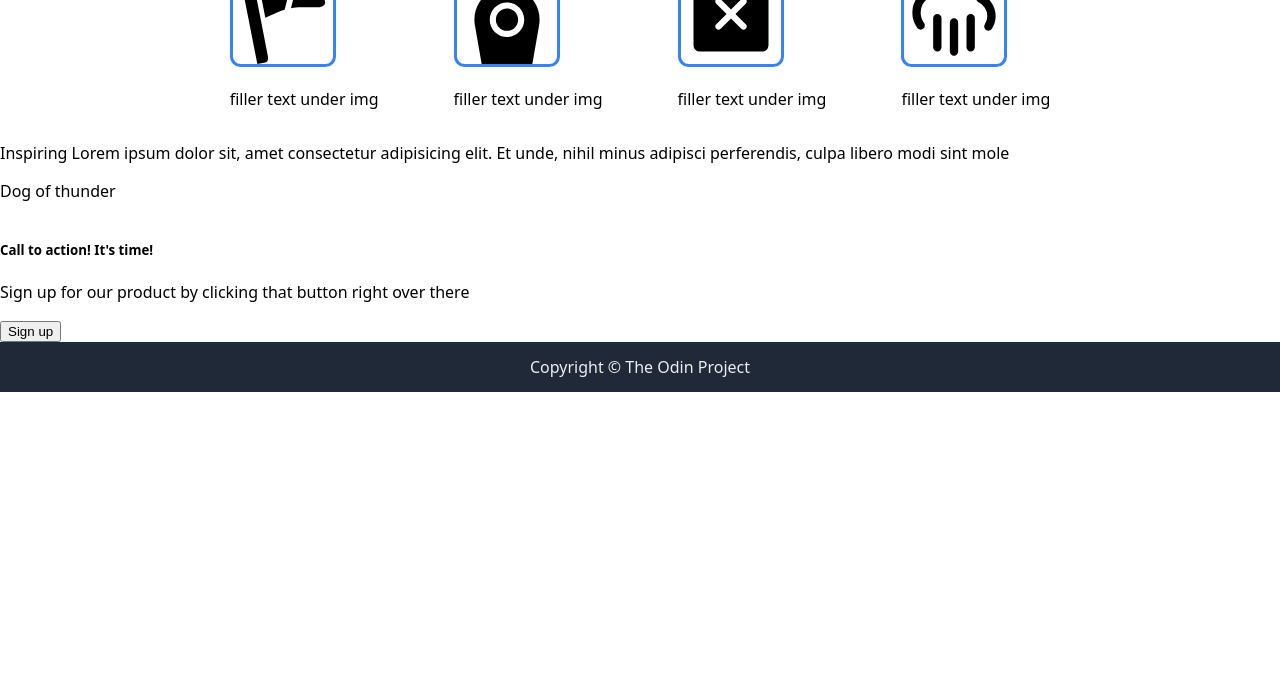
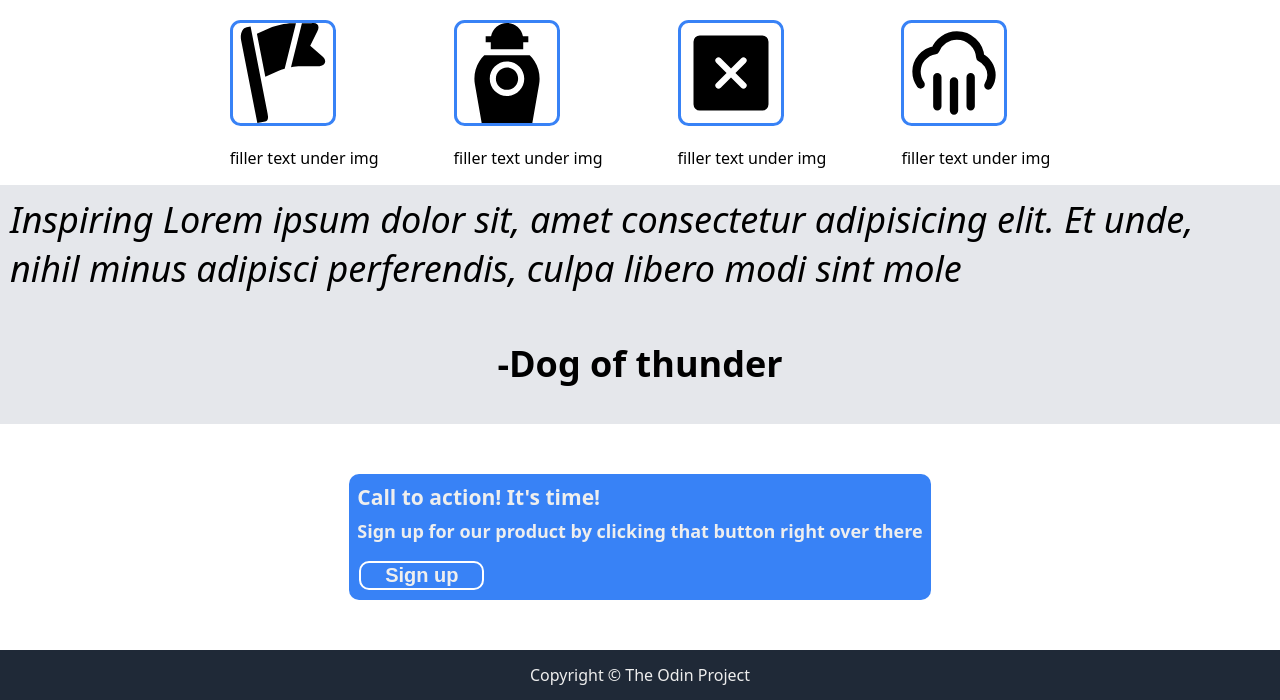
Before and after one commit to TacoWithaTwist/landing-page, a plain HTML site: page index.html in a window 1280 px wide. Shown: the part 601-1301 px from the top of the page. Before the commit the page ends 993 px from the top, so only its background shows below. Drawn offline with Linux system fonts and the light colour scheme.

Commit message:
finished doesn't look very pretty, but i did my best and my eyes are blurry from colors.

```diff
--- a/index.html
+++ b/index.html
@@ -52,20 +52,20 @@
         </div>
     </section>
     <section class="quote">
-        <p>
+        <p class="saying">
             Inspiring Lorem ipsum dolor sit,
             amet consectetur adipisicing elit. Et unde,
             nihil minus adipisci perferendis,
             culpa libero modi sint mole
         </p>
         <p class="testimony">
-            Dog of thunder
+            -Dog of thunder
 
         </p>
     </section>
     <section class="sign-up">
-        <div>
-            <h5>Call to action! It's time!</h5>
+        <div class="blue-thing">
+            <h3>Call to action! It's time!</h3>
             <p>Sign up for our product by clicking that button right over there</p>
             <button class="button">Sign up</button>
         </div>
--- a/style.css
+++ b/style.css
@@ -105,3 +105,55 @@ a {
     flex: 1;
     gap: 75px;
 }
+.random{
+    font-size: 36px;
+    color: #1F2937;
+    font-weight: bolder;
+}
+.quote{
+    background-color: #E5E7EB;
+    display: flex;
+    flex-direction: column;
+    justify-content: center;
+    align-items: center;
+}
+.saying{
+    font-style: italic;
+    font-weight: light;
+    font-size: 36px;
+    margin: 10px;
+}
+.testimony{
+    font-size: 36px;
+    font-weight: bolder;
+    color: black;
+}
+.sign-up{
+    display: flex;
+    justify-content: center;
+    align-items: center;
+}
+.blue-thing{
+    background-color: #3882F6;
+    border-radius: 10px;
+    font-size: large;
+    font-weight: bold;
+    color: #eee;
+    margin-top: 50px;
+    margin-bottom: 50px;
+}
+.blue-thing *{
+    margin: 8px;
+}
+.button{
+    width: 125px;
+    background-color: #3882F6;
+    border-radius: 10px;
+    border: none;
+    color: #eee;
+    font-weight: bold;
+    font-size: 20px;
+    margin: 10px;
+    height: auto;
+    border: solid 2px white;
+}
```
